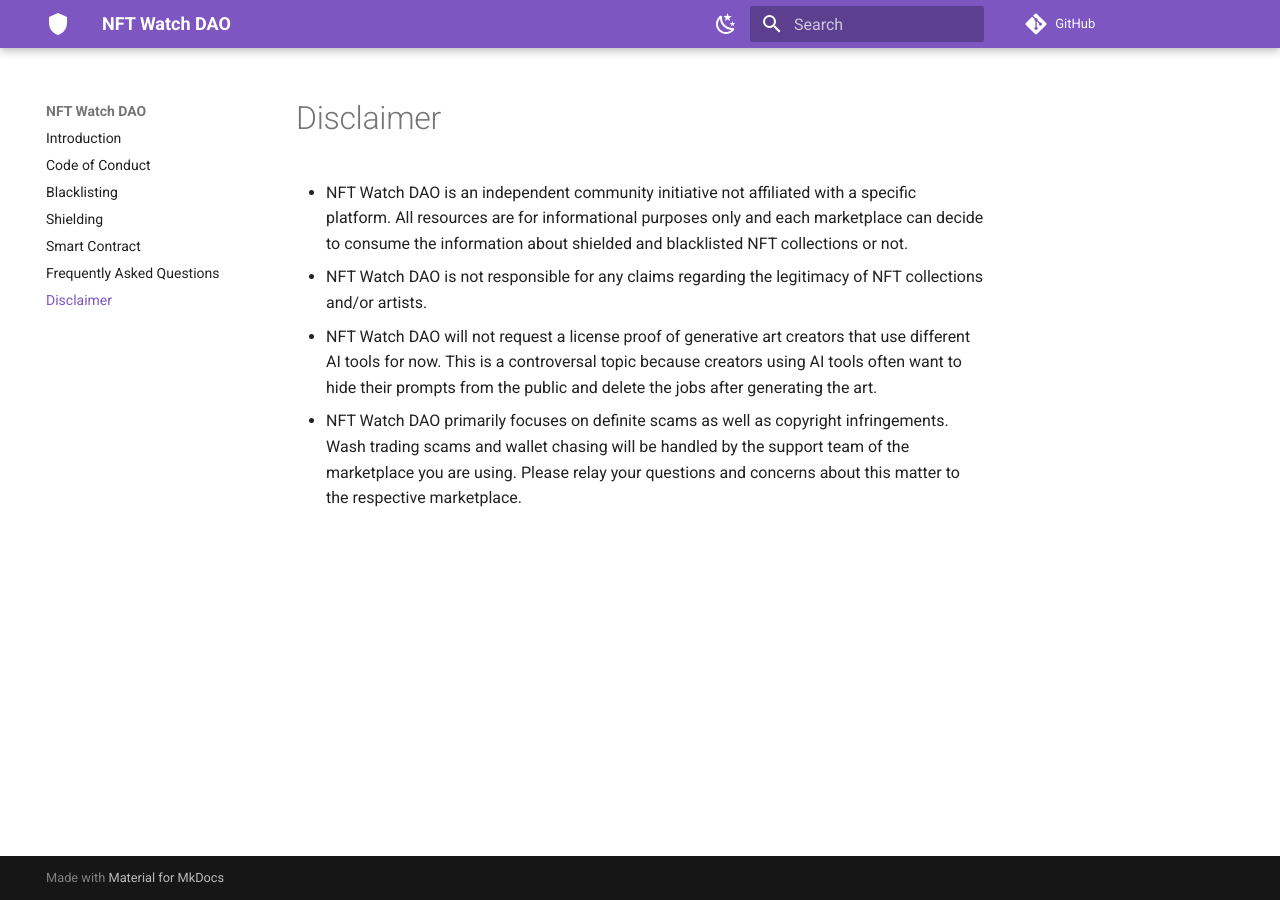
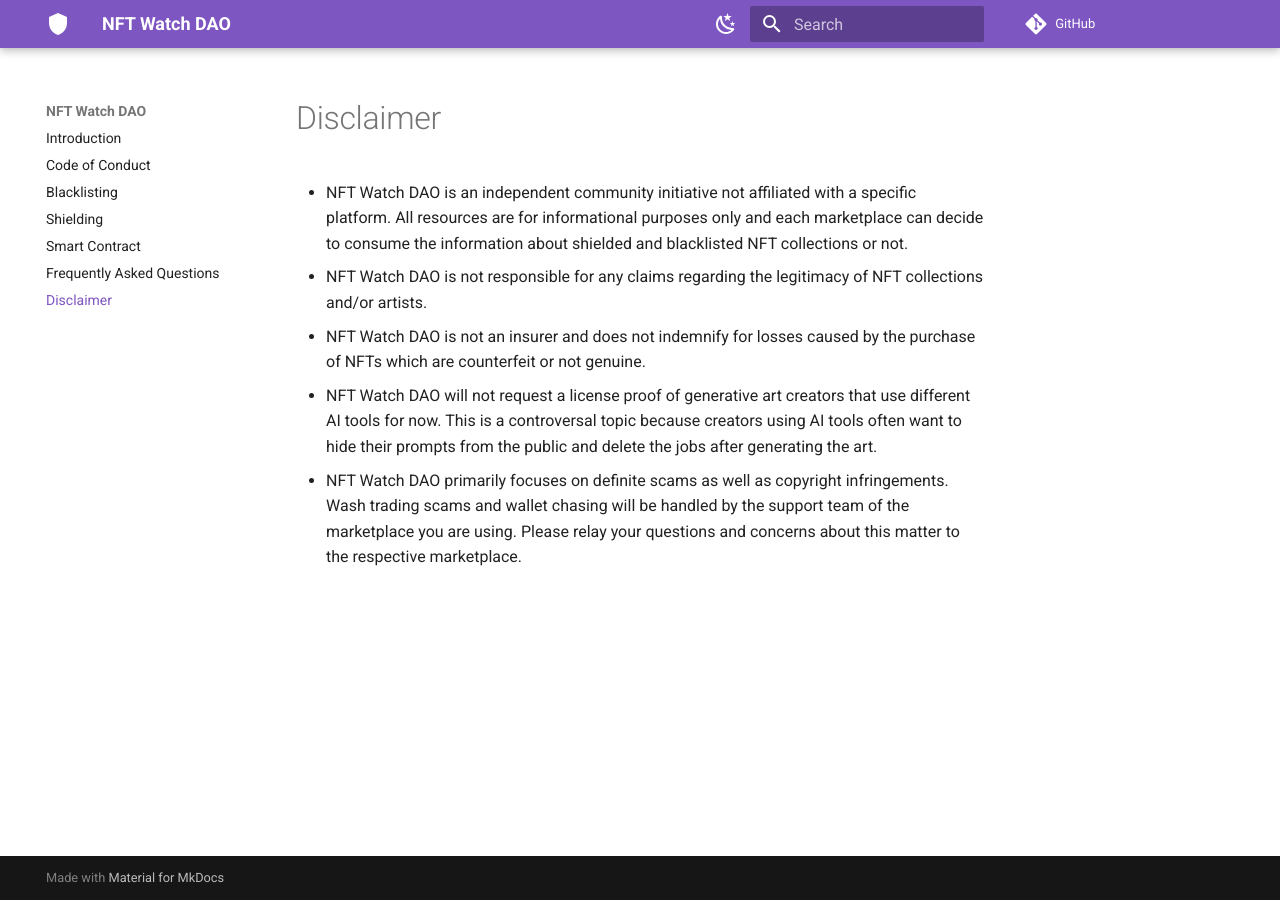
Before and after one commit to kryptokrauts/nft-watch-dao, an MkDocs documentation site: the page built from docs/disclaimer.md, in a window 1280 px wide. Built offline with MkDocs 1.6.1 and Material for MkDocs 9.7.7, drawn with Linux system fonts in a browser that asks for light colours; comment, search, counter and statistics services are not loaded.

Commit message:
update disclaimer

```diff
--- a/docs/disclaimer.md
+++ b/docs/disclaimer.md
@@ -1,6 +1,7 @@
 # Disclaimer
 
--  NFT Watch DAO is an independent community initiative not affiliated with a specific platform. All resources are for informational purposes only and each marketplace can decide to consume the information about shielded and blacklisted NFT collections or not.
+- NFT Watch DAO is an independent community initiative not affiliated with a specific platform. All resources are for informational purposes only and each marketplace can decide to consume the information about shielded and blacklisted NFT collections or not.
 - NFT Watch DAO is not responsible for any claims regarding the legitimacy of NFT collections and/or artists.
+- NFT Watch DAO is not an insurer and does not indemnify for losses caused by the purchase of NFTs which are counterfeit or not genuine.
 - NFT Watch DAO will not request a license proof of generative art creators that use different AI tools for now. This is a controversal topic because creators using AI tools often want to hide their prompts from the public and delete the jobs after generating the art.
 - NFT Watch DAO primarily focuses on definite scams as well as copyright infringements. Wash trading scams and wallet chasing will be handled by the support team of the marketplace you are using. Please relay your questions and concerns about this matter to the respective marketplace.
```
